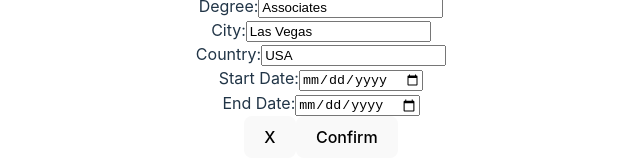
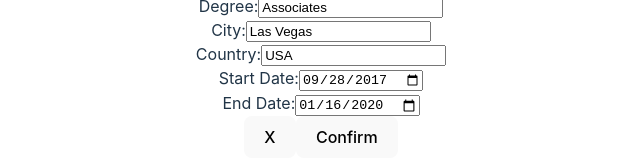
Before and after one commit to sisonj3/odin-cv-app, a React (Vite) app: page / in a window 1280 px wide. Both pictures are taken after typing "Sample", "name@example.com", "5551234", "Sample", "Sample", "Sample" into the empty fields and a click on the button "Edit". Shown: the part 158-317 px from the top of the page, without its empty margins (319-959 px from the left). Built offline with nearby package versions, Linux system fonts and the light colour scheme.

Commit message:
Education can now be edited

```diff
--- a/src/App.jsx
+++ b/src/App.jsx
@@ -3,6 +3,10 @@ import {v4 as uuidv4} from 'uuid'
 import Form from './components/Form'
 import CV from './components/CV'
 import './App.css'
+
+///////////////////////
+// * FIX DATE DISPLAY *
+//////////////////////
 
 function App() {
   // Personal Info States
--- a/src/components/Form.jsx
+++ b/src/components/Form.jsx
@@ -32,8 +32,8 @@ function Form({ parentCallback, parentEducation }) {
             degree: childNodes[1].childNodes[1].value,
             city: childNodes[2].childNodes[1].value,
             country: childNodes[3].childNodes[1].value,
-            startDate: new Date(childNodes[4].childNodes[1].value),
-            endDate: new Date(childNodes[5].childNodes[1].value),
+            startDate: new Date(`${childNodes[4].childNodes[1].value}:00:00`),
+            endDate: new Date(`${childNodes[5].childNodes[1].value}:00:00`),
             id: uuidv4()
         };
 
@@ -57,6 +57,18 @@ function Form({ parentCallback, parentEducation }) {
 
     let editEducation = (event) => {
         console.log(`Editing Education...`);
+
+        let edu = formEducation[eduIndex];
+        let childNodes = event.target.parentElement.parentElement.childNodes;
+
+        edu.school = childNodes[0].childNodes[1].value;
+        edu.degree = childNodes[1].childNodes[1].value;
+        edu.city = childNodes[2].childNodes[1].value;
+        edu.country = childNodes[3].childNodes[1].value;
+        edu.startDate = new Date(`${childNodes[4].childNodes[1].value}:00:00`);
+        edu.endDate = new Date(`${childNodes[5].childNodes[1].value}:00:00`);
+
+        setIsEditingEducation(false);
         event.preventDefault();
     }
 
--- a/src/components/School.jsx
+++ b/src/components/School.jsx
@@ -12,6 +12,8 @@ function School({ educationFunction, stateFunction, buttonText, eduPlaceholder }
         degreeValue = eduPlaceholder.degree;
         cityValue = eduPlaceholder.city;
         countryValue = eduPlaceholder.country;
+        startDateValue = eduPlaceholder.startDate.toISOString().substring(0, 10);
+        endDateValue = eduPlaceholder.endDate.toISOString().substring(0, 10);
     }
 
     return (
```
